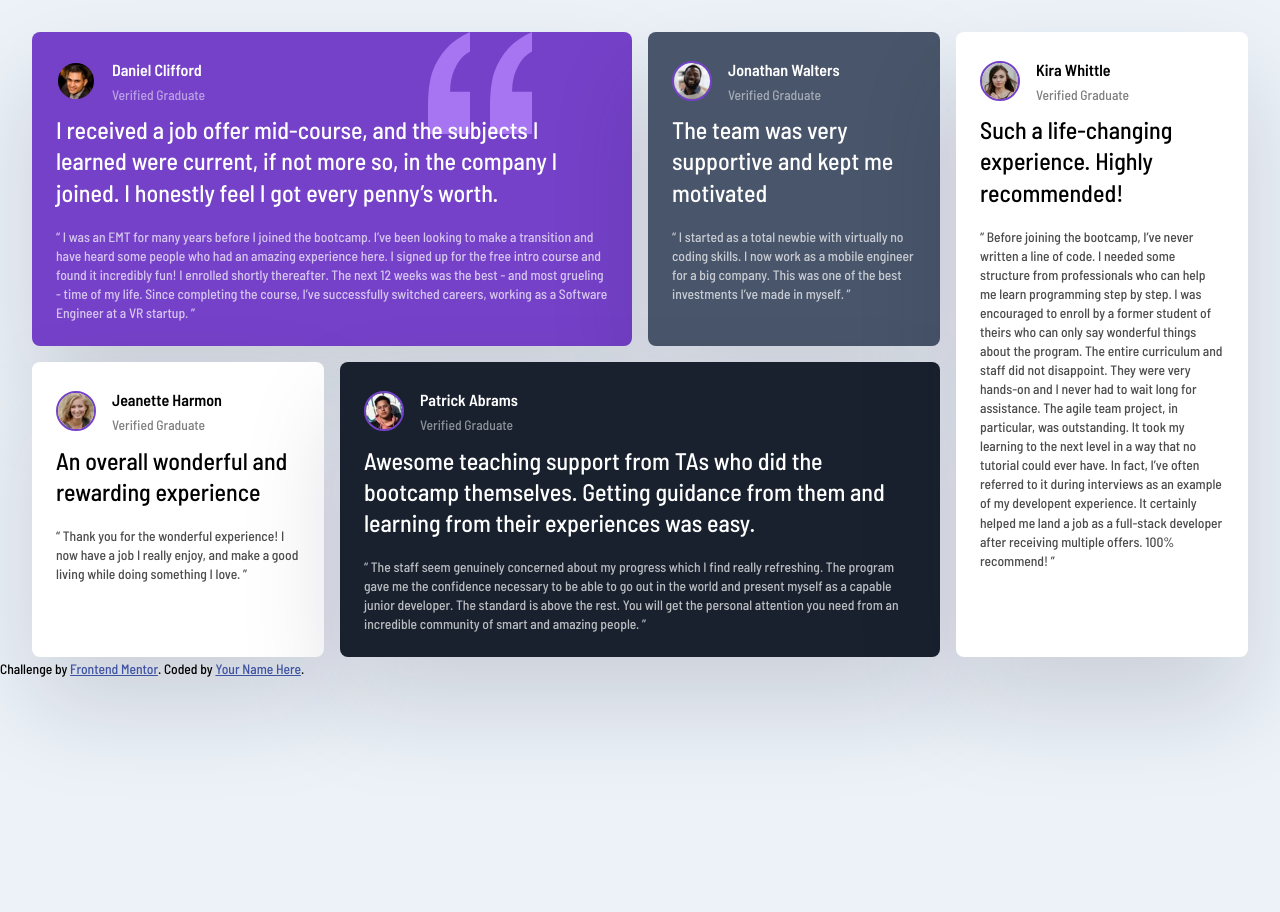
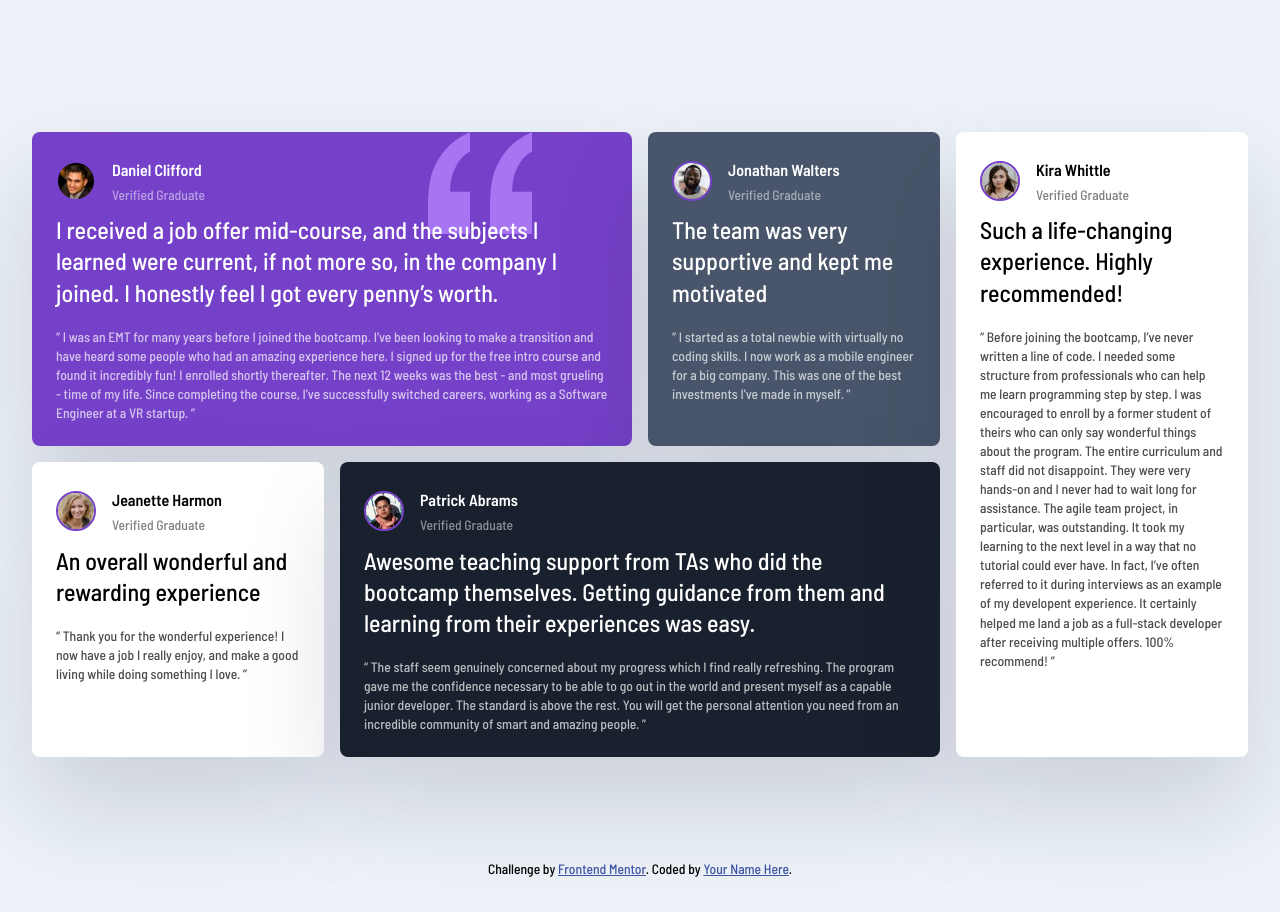
Before and after one commit to khuranamanan/Frontend-Mentor-Challenge--Testimonials-grid-section, a plain HTML site: page index.html in a window 1280 px wide. Before the commit the page ends 800 px from the top, so only its background shows below. Drawn offline with Linux system fonts and the light colour scheme.

Commit message:
Update style.css

```diff
--- a/style.css
+++ b/style.css
@@ -24,11 +24,11 @@ body {
 }
 
 main {
-    /* display: flex;
+    display: flex;
     justify-content: center;
     align-items: center;
     flex-direction: column;
-    padding: 2rem; */
+    padding: 2rem;
 }
 
 .main-container {
@@ -36,8 +36,7 @@ main {
     grid-template-columns: repeat(4, 1fr);
     max-width: 1440px;
     gap: 1rem;
-    margin:  auto;
-    padding: 2rem;
+    margin: 100px auto;
     padding-bottom: 0;
 }
 
```
